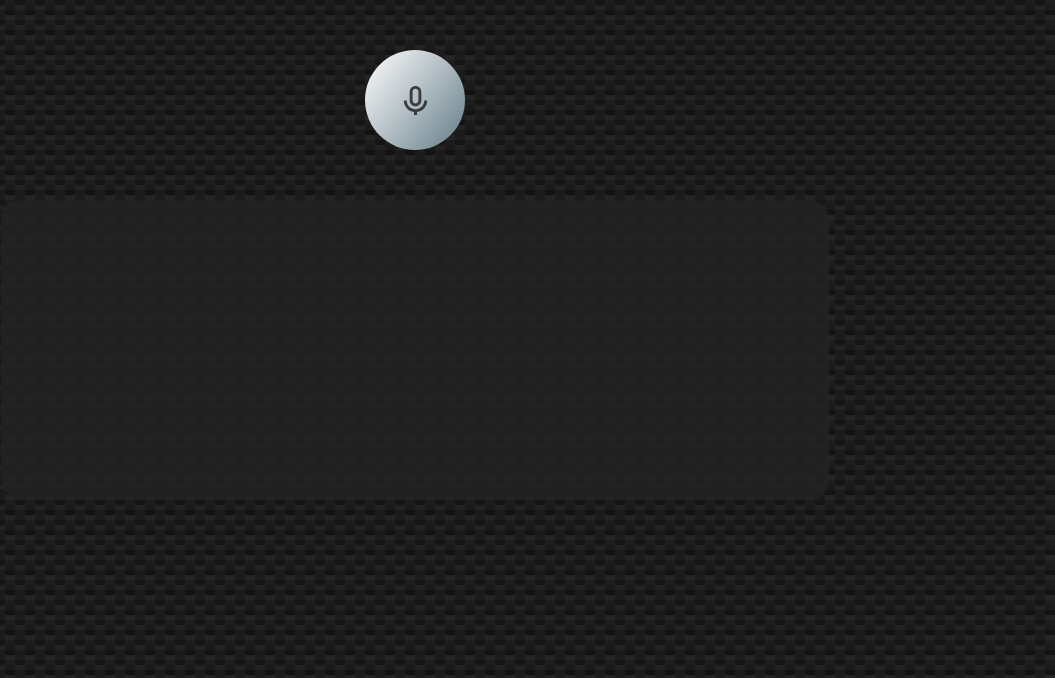
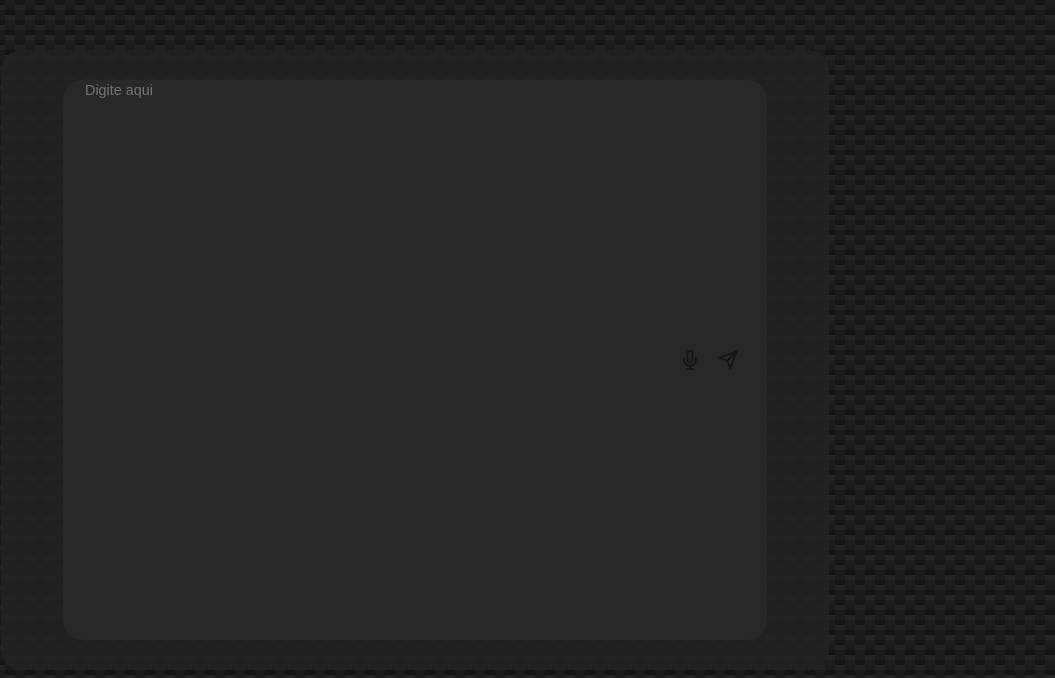
Before and after one commit to andrepcarraro/personal-assistent-alex, a React (Create React App) app: page / in a window 1280 px wide. Shown: the top 678 px of the page, without its empty margins (225-1280 px from the left). Built offline with nearby package versions, Linux system fonts and the light colour scheme.

Commit message:
Checkpoint

```diff
--- a/src/Components/LandingPage/LandingPage.styles.ts
+++ b/src/Components/LandingPage/LandingPage.styles.ts
@@ -1,5 +1,4 @@
-import styled, { keyframes } from "styled-components";
-import { BiMicrophone } from "react-icons/bi";
+import styled from "styled-components";
 
 export const LandingPage = styled("div")({
   background: `
@@ -16,70 +15,6 @@ linear-gradient(#1d1d1d 25%, #1a1a1a 25%, #1a1a1a 50%, transparent 50%, transpar
   display: "flex",
   alignItems: "center",
   flexDirection: "column",
-});
-
-export const VoiceButton = styled("button")({
-  background: "red",
-  width: 240,
-  height: 80,
-  borderRadius: 20,
-  border: "none",
-});
-
-const baseMicrophoneDivStyle = `
-    width: 100px;
-    height: 100px;
-    border-radius: 50%;
-    background-image: linear-gradient(128deg, #ffffff, #647c88);
-    cursor: pointer;
-`;
-
-export const MicrophoneDiv = styled.div`
-  ${baseMicrophoneDivStyle}
-  position:relative;
-  display: flex;
-  align-items: center;
-  justify-content: center;
-  margin-top: 50px;
-`;
-
-const VoiceButtonAnimation = keyframes`
-  0%{
-    opacity: 1;
-    transform: scale(1);
-  }
-  100%{
-    opacity: 0;
-    transform: scale(1.4);
-  }`;
-
-export const MicrophoneAnimationDiv = styled.div`
-  ${baseMicrophoneDivStyle}
-  animation-name: ${VoiceButtonAnimation};
-  animation-duration: 1.5s;
-  animation-iteration-count: infinite;
-  position: absolute;
-`;
-
-export const MicrophoneIcon = styled(BiMicrophone)({
-  width: 35,
-  height: 35,
-  fill: "rgb(36 35 35 / 84%)",
-});
-
-export const ResultTextArea = styled("div")({
-  width: "60vw",
-  height: "30vh",
-  borderRadius: "20px",
-  background: "rgb(36 35 35 / 84%)",
-  border: "none",
-  marginTop: "50px",
-  padding: "30px",
-  color: "white",
-  fontFamily: "sans-serif",
-  fontSize: "0.9rem",
-  lineHeight: "1rem",
-  fontWeight: 300,
 });
 
 export const ButtonLayoutDiv = styled("div")({
--- a/src/Components/LandingPage/LandingPage.tsx
+++ b/src/Components/LandingPage/LandingPage.tsx
@@ -10,6 +10,7 @@ import {
   handleReset,
 } from "../../Utils/VoiceRecognition/VoiceRecognition";
 import { speak } from "../../Utils/VoiceSpeaker/VoiceSpeaker";
+import { ChatArea } from "./components/ChatArea/ChatArea";
 
 export const LandingPage = () => {
   const [transcript, setTranscript] = useState("");
@@ -36,13 +37,9 @@ export const LandingPage = () => {
 
   return "webkitSpeechRecognition" in window ? (
     <Styled.LandingPage>
-      <VoiceRecognitionButton
-        isListening={isListening}
-        handleListening={() =>
-          handleListening({ setIsListening, setTranscript })
-        }
-      />
-      <Styled.ResultTextArea>{transcript || ""}</Styled.ResultTextArea>
+
+      {/* <Styled.ResultTextArea>{transcript || ""}</Styled.ResultTextArea> */}
+      <ChatArea />
 
       <Styled.ButtonLayoutDiv>
         {/* <Styled.ButtonStop
@@ -66,9 +63,7 @@ export const LandingPage = () => {
     </Styled.LandingPage>
   ) : (
     <Styled.LandingPage>
-      <Styled.ResultTextArea>
         Browser is not Support Speech Recognition.
-      </Styled.ResultTextArea>
     </Styled.LandingPage>
   );
 };
--- /dev/null
+++ b/src/Components/LandingPage/components/ChatArea/ChatArea.styles.ts
@@ -0,0 +1,13 @@
+import styled from "styled-components";
+
+export const ChatArea = styled.div({
+  display: "flex",
+  justifyContent: "center",
+  width: "60vw",
+  height: "70vh",
+  borderRadius: "20px",
+  background: "rgb(36 35 35 / 84%)",
+  border: "none",
+  marginTop: "50px",
+  padding: "30px",
+});
--- /dev/null
+++ b/src/Components/LandingPage/components/ChatArea/ChatArea.tsx
@@ -0,0 +1,10 @@
+import { InputArea } from "../InputArea/InputArea";
+import * as Styled from "./ChatArea.styles";
+
+export const ChatArea = () => {
+  return (
+    <Styled.ChatArea>
+      <InputArea></InputArea>
+    </Styled.ChatArea>
+  );
+};
--- /dev/null
+++ b/src/Components/LandingPage/components/InputArea/InputArea.styles.ts
@@ -0,0 +1,70 @@
+import styled from "styled-components";
+import { FiSend, FiMic } from "react-icons/fi";
+
+export const InputArea = styled.div({
+  display: "flex",
+  justifyContent: "left",
+  width: "55vw",
+  borderRadius: "20px",
+  background: "rgb(41 40 40 / 200%)",
+  minWidth: "160px",
+});
+
+export const UserTextInput = styled.textarea({
+  width: "85%",
+  border: "none",
+  marginLeft: "20px",
+  color: "white",
+  fontFamily: "sans-serif",
+  fontSize: "0.9rem",
+  lineHeight: "1rem",
+  fontWeight: 300,
+  background: "rgb(41 40 40 / 200%)",
+  resize: "none",
+  maxHeight: "200px",
+  overflowY: "hidden",
+  "&:focus-visible": {
+    outline: "none",
+  },
+});
+
+const BaseCustomBtn = styled.button({
+  display: "flex",
+  alignItems: "center",
+  justifyContent: "center",
+  border: "none",
+  background: "transparent",
+  borderRadius: "50%",
+  width: "38px",
+  cursor: "pointer",
+
+  "&:hover": {
+    opacity: 0.5,
+  },
+  "&:active": {
+    opacity: 0.8,
+  },
+});
+
+export const SendBtn = styled(BaseCustomBtn)({});
+
+export const SendIcon = styled(FiSend)({
+  width: 20,
+  height: 20,
+  color: "rgb(20 20 20 / 200%)",
+});
+
+export const MicBtn = styled(BaseCustomBtn)({});
+
+export const MicrophoneIcon = styled(FiMic)({
+  width: 20,
+  height: 20,
+  color: "rgb(20 20 20 / 200%)",
+});
+
+export const BtnsDiv = styled.div({
+  display: "flex",
+  justifyContent: "right",
+  width: "15%",
+  marginRight: "20px",
+});
--- /dev/null
+++ b/src/Components/LandingPage/components/InputArea/InputArea.tsx
@@ -0,0 +1,57 @@
+import { VoiceRecognitionButton } from "../VoiceRecognitionButton/VoiceRecognitionButton";
+import { useState } from "react";
+import * as Styled from "./InputArea.styles";
+import {
+  handleListening,
+  handleStop,
+} from "../../../../Utils/VoiceRecognition/VoiceRecognition";
+
+export const InputArea = () => {
+  const [isListening, setIsListening] = useState(false);
+  const [height, setheight] = useState(28);
+  const [transcript, setTranscript] = useState("");
+
+  const getInputValue = () => {
+    const input = document.getElementById(
+      "inputTextMessage"
+    ) as HTMLTextAreaElement | null;
+    console.log(input ? input.value : "");
+  };
+
+  const changeHeight = () => {
+    console.log(height);
+    setheight(countLine());
+  };
+
+  function countLine() {
+    const textArea = document.getElementById(
+      "inputTextMessage"
+    ) as HTMLTextAreaElement | null;
+    console.log(textArea?.scrollHeight);
+
+    return textArea ? textArea.scrollHeight :28;
+  }
+
+  return (
+    <Styled.InputArea>
+      <Styled.UserTextInput
+        id="inputTextMessage"
+        placeholder="Digite aqui"
+      ></Styled.UserTextInput>
+      <Styled.BtnsDiv>
+        <VoiceRecognitionButton
+          isListening={isListening}
+          handleListening={() =>
+            handleListening({ setIsListening, setTranscript })
+          }
+          handleStop={() => {
+            handleStop({ setIsListening });
+          }}
+        />
+        <Styled.SendBtn onClick={getInputValue}>
+          <Styled.SendIcon />
+        </Styled.SendBtn>
+      </Styled.BtnsDiv>
+    </Styled.InputArea>
+  );
+};
--- a/src/Components/LandingPage/components/VoiceRecognitionButton/VoiceRecognitionButton.styles.ts
+++ b/src/Components/LandingPage/components/VoiceRecognitionButton/VoiceRecognitionButton.styles.ts
@@ -1,29 +1,22 @@
-import { BiMicrophone } from "react-icons/bi";
+import { FiMic } from "react-icons/fi";
 import styled, { keyframes } from "styled-components";
 
-export const VoiceButton = styled("button")({
-  background: "red",
-  width: 240,
-  height: 80,
-  borderRadius: 20,
-  border: "none",
-});
+const ACTIVE_BTN_COLOR = "rgb(50 20 20 / 200%)";
 
 const baseMicrophoneDivStyle = `
-      width: 100px;
-      height: 100px;
+      height: 100%;
       border-radius: 50%;
-      background-image: linear-gradient(128deg, #ffffff, #647c88);
       cursor: pointer;
   `;
 
 export const MicrophoneDiv = styled.div`
   ${baseMicrophoneDivStyle}
-  position:relative;
+  width: 38px;
+  background: transparent;
+  position: relative;
   display: flex;
   align-items: center;
   justify-content: center;
-  margin-top: 50px;
 `;
 
 const VoiceButtonAnimation = keyframes`
@@ -38,14 +31,38 @@ const VoiceButtonAnimation = keyframes`
 
 export const MicrophoneAnimationDiv = styled.div`
   ${baseMicrophoneDivStyle}
+  width: 28px;
+  background-image: linear-gradient(128deg, transparent, ${ACTIVE_BTN_COLOR});
   animation-name: ${VoiceButtonAnimation};
   animation-duration: 1.5s;
   animation-iteration-count: infinite;
   position: absolute;
 `;
 
-export const MicrophoneIcon = styled(BiMicrophone)({
-  width: 35,
-  height: 35,
-  fill: "rgb(36 35 35 / 84%)",
+export const MicBtn = styled.button({
+  display: "flex",
+  alignItems: "center",
+  justifyContent: "center",
+  border: "none",
+  background: "transparent",
+  borderRadius: "50%",
+  width: "38px",
+  cursor: "pointer",
+
+  "&:hover": {
+    opacity: 0.5,
+  },
+  "&:active": {
+    opacity: 0.8,
+  },
 });
+
+interface MicIconType {
+  $isListening: boolean;
+}
+
+export const MicIcon = styled(FiMic)<MicIconType>((props) => ({
+  width: 20,
+  height: 20,
+  color: props.$isListening ? ACTIVE_BTN_COLOR : "rgb(20 20 20 / 200%)",
+}));
--- a/src/Components/LandingPage/components/VoiceRecognitionButton/VoiceRecognitionButton.tsx
+++ b/src/Components/LandingPage/components/VoiceRecognitionButton/VoiceRecognitionButton.tsx
@@ -1,13 +1,27 @@
 import { VoiceRecognitionButtonProps } from "./VoiceRecognitionButton.types";
 import * as Styled from "./VoiceRecognitionButton.styles";
+import { useState } from "react";
 
 export const VoiceRecognitionButton = ({
   isListening,
   handleListening,
+  handleStop,
 }: VoiceRecognitionButtonProps) => {
+  const [isActive, setIsActive] = useState(false);
+
+  const turnOn = () => {
+    handleListening();
+    setIsActive(true);
+  };
+
+  const turnOff = () => {
+    handleStop();
+    setIsActive(false);
+  };
+
   return (
-    <Styled.MicrophoneDiv onClick={handleListening}>
-      <Styled.MicrophoneIcon />
+    <Styled.MicrophoneDiv onClick={!isActive ? turnOn : turnOff}>
+      <Styled.MicIcon $isListening={isListening} />
       {isListening && <Styled.MicrophoneAnimationDiv />}
     </Styled.MicrophoneDiv>
   );
--- a/src/Components/LandingPage/components/VoiceRecognitionButton/VoiceRecognitionButton.types.ts
+++ b/src/Components/LandingPage/components/VoiceRecognitionButton/VoiceRecognitionButton.types.ts
@@ -1,4 +1,5 @@
 export type VoiceRecognitionButtonProps = {
   isListening: boolean;
   handleListening: () => void;
+  handleStop: () => void;
 };
```
